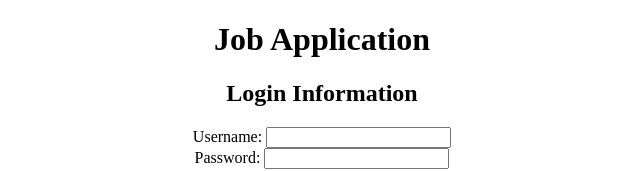
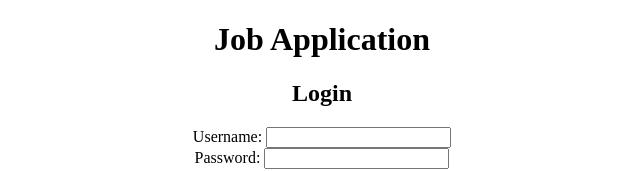
Before and after one commit to nataliedroy/natroy-1966181.github.io, a plain HTML site: page jobApplicationForm.html in a window 1280 px wide. Shown: the top 171 px of the page, without its empty margins (318-958 px from the left). Drawn offline with Linux system fonts and the light colour scheme.

Commit message:
builder 3 final

```diff
--- a/jobApplicationForm.html
+++ b/jobApplicationForm.html
@@ -8,7 +8,7 @@
 		<form name="jobapplication" action="http://gclass.alexburner.com/formtest.php" method="post">
 			<center>
 			<h1>Job Application</h1>
-			<h2>Login Information</h2>
+			<h2>Login</h2>
 			Username:
 			<input type="text" name="username"><br>
 			Password:
```
